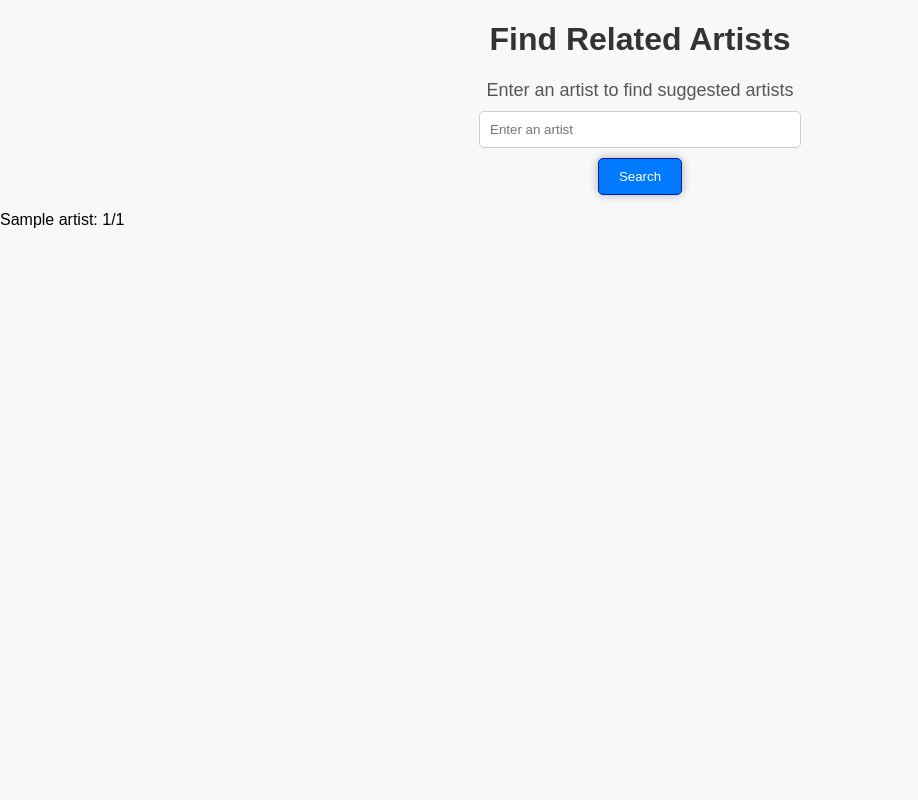
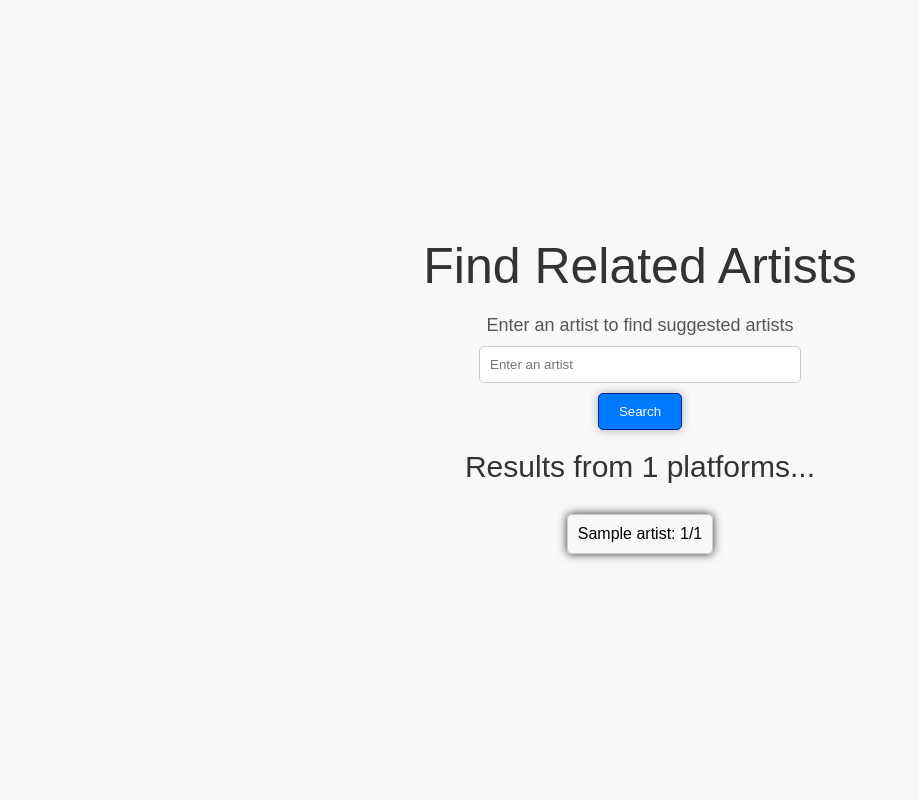
Before and after one commit to ColdWeatherBoyy/artist_relations, a Flask app: template templates/index.html in a window 1280 px wide. Shown: the whole page, without its empty margins (0-918 px from the left). Run offline with Flask 3, Linux system fonts and the light colour scheme; the template is opened without the code that fills it: most values are stand-ins (such as "Sample title", 1, 10 or a date in 2020).

Commit message:
some light styling

```diff
--- a/static/style.css
+++ b/static/style.css
@@ -1,22 +1,31 @@
+html {
+	height: 100%;
+}
+
 body {
 	font-family: Arial, sans-serif;
 	background-color: #f8f8f8;
 	margin: 0;
 	padding: 0;
+	height: 100%;
 }
 
-.container {
-	max-width: 600px;
-	margin: 0 auto;
-	padding: 20px;
+.wrapper {
+	height: 100%;
+	display: flex;
+	flex-direction: column;
+	align-items: center;
+	justify-content: center;
+	box-sizing: border-box;
 }
 
-h1 {
+#page-header {
+	font-size: 50px;
 	text-align: center;
 	color: #333;
 }
 
-form {
+.form {
 	display: flex;
 	flex-direction: column;
 	align-items: center;
@@ -25,12 +34,12 @@ form {
 	margin-top: 20px;
 }
 
-label {
+.form-label {
 	font-size: 18px;
 	color: #555;
 }
 
-input[type="text"] {
+.form-input {
 	width: 300px;
 	padding: 10px;
 	border: 1px solid #ccc;
@@ -38,7 +47,7 @@ input[type="text"] {
 	margin-top: 10px;
 }
 
-button[type="submit"] {
+.form-button {
 	padding: 10px 20px;
 	background-color: #007bff;
 	color: #fff;
@@ -50,22 +59,69 @@ button[type="submit"] {
 	box-shadow: 0 0 10px rgba(0, 0, 0, 0.3);
 }
 
-button[type="submit"]:hover {
+.form-button:hover {
 	background-color: #0056b3;
 }
 
-ul {
-	list-style: none;
-	padding: 0;
+#results-header {
+	font-size: 30px;
+	text-align: center;
+	color: #333;
+	margin-top: 20px;
 }
 
-li {
-	margin-top: 10px;
+.list-container {
+	margin-top: 20px;
+	display: flex;
+	flex-direction: row;
+	justify-content: center;
+	flex-wrap: wrap;
+}
+
+.list-item {
+	margin: 10px;
+	padding: 10px;
+	border: 1px solid #ccc;
+	border-radius: 5px;
+}
+
+.platform-4-4,
+.platform-3-3,
+.platform-2-2,
+.platform-1-1 {
+	opacity: 1;
+	box-shadow: 0 0 10px rgba(0, 0, 0, 0.8);
+}
+
+.platform-4-3 {
+	opacity: 0.75;
+	box-shadow: 0 0 7.5px rgba(0, 0, 0, 0.6);
+}
+
+.platform-3-2 {
+	opacity: 0.67;
+	box-shadow: 0 0 6.7px rgba(0, 0, 0, 0.53);
+}
+
+.platform-4-2,
+.platform-2-1 {
+	opacity: 0.5;
+	box-shadow: 0 0 5px rgba(0, 0, 0, 0.4);
+}
+
+.platform-3-1 {
+	opacity: 0.33;
+	box-shadow: 0 0 3.3px rgba(0, 0, 0, 0.25);
+}
+
+.platform-4-1 {
+	opacity: 0.25;
+	box-shadow: 0 0 2.5px rgba(0, 0, 0, 0.2);
 }
 
 /* Media Query for smaller screens */
 @media screen and (max-width: 768px) {
-	input[type="text"] {
+	.form-input {
 		width: 100%;
 	}
 }
--- a/templates/index.html
+++ b/templates/index.html
@@ -8,24 +8,34 @@
 		<link rel="stylesheet" href="{{ url_for('static', filename='animate.css' )}}" />
 	</head>
 	<body>
-		<h1>Find Related Artists</h1>
-		<form id="artist-search-form" method="get" action="/artist">
-			<label for="artist">Enter an artist to find suggested artists</label>
+		<div class="wrapper">
+			<div id="page-header">Find Related Artists</div>
+			<form class="form" id="artist-search-form" method="get" action="/artist">
+				<label class="form-label" for="artist"
+					>Enter an artist to find suggested artists</label
+				>
 				<input
 					id="artist-search-input"
+					class="form-input"
 					type="text"
 					name="artist"
 					placeholder="Enter an artist"
 				/>
-			<button id="artist-search-button" type="submit">Search</button>
+				<button class="form-button" id="artist-search-button" type="submit">
+					Search
+				</button>
 			</form>
 			{% if related_artists and platform_count %}
-		<ul>
+			<div id="results-header">Results from {{platform_count}} platforms...</div>
+			<div class="list-container">
 				{% for artist, rank in related_artists.items() %}
-			<li>{{artist}}: {{rank}}/{{platform_count}}</li>
+				<div class="list-item platform-{{ platform_count }}-{{ rank }}">
+					{{artist}}: {{rank}}/{{platform_count}}
+				</div>
 				{% endfor %}
-		</ul>
+			</div>
 			{% endif %}
 			<script src="{{ url_for('static', filename='script.js' )}}"></script>
+		</div>
 	</body>
 </html>
```
Lines whose indentation alone changed are shown as unchanged.
